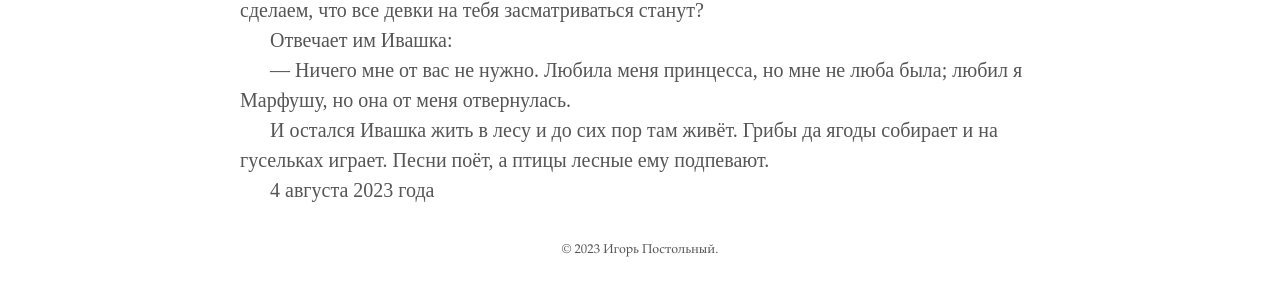
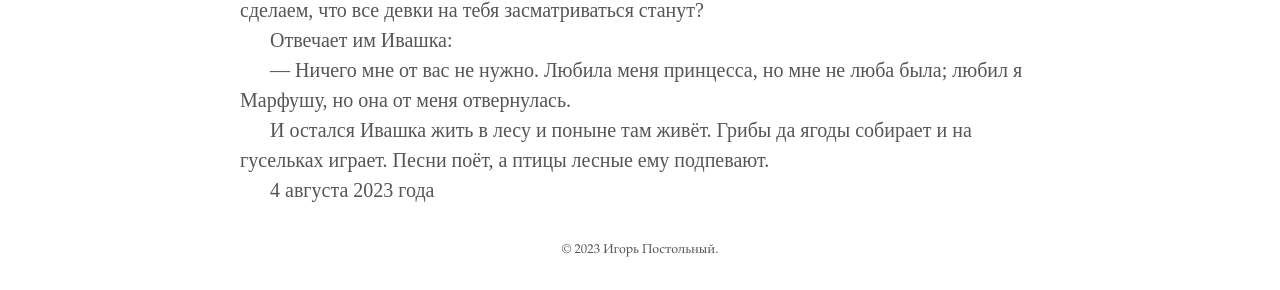
Before and after one commit to postolny/postolny.github.io, a Jekyll site: the page built from _pages/ivashka-guslyar.html, in a window 1280 px wide. Shown: the part 1311-1601 px from the top of the page. Built offline with Jekyll 4.4.1, drawn with Linux system fonts in a browser that asks for light colours.

Commit message:
Update ivashka-guslyar.html

```diff
--- a/_pages/ivashka-guslyar.html
+++ b/_pages/ivashka-guslyar.html
@@ -16,6 +16,6 @@ permalink: /ivashka-guslyar/
   <p>— Слышь, Ивашка, перестань петь, сил больше нет тебя слушать: слезами исходим, остановиться не можем, перестань, всё, чего захочешь для тебя сделаем. Хочешь, так сделаем, что все девки на тебя засматриваться станут?</p>
   <p>Отвечает им Ивашка:</p>
   <p>— Ничего мне от вас не нужно. Любила меня принцесса, но мне не люба была; любил я Марфушу, но она от меня отвернулась.</p>
-  <p>И остался Ивашка жить в лесу и до сих пор там живёт. Грибы да ягоды собирает и на гусельках играет. Песни поёт, а птицы лесные ему подпевают.</p>
+  <p>И остался Ивашка жить в лесу и поныне там живёт. Грибы да ягоды собирает и на гусельках играет. Песни поёт, а птицы лесные ему подпевают.</p>
   <p>4 августа 2023 года</p>
 </article>
```
